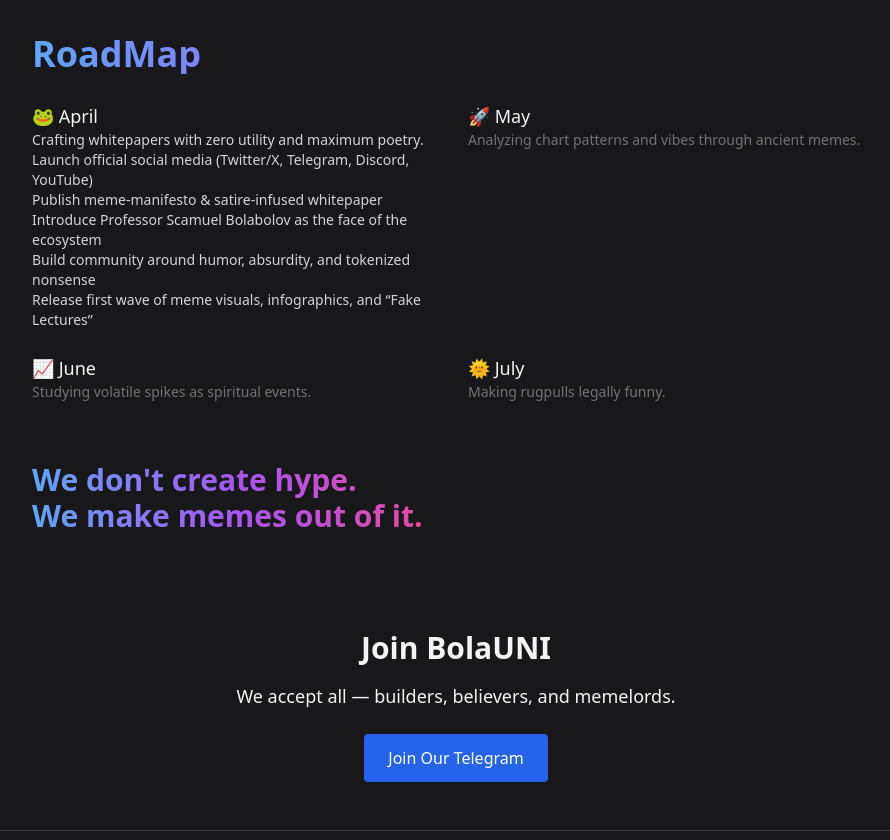
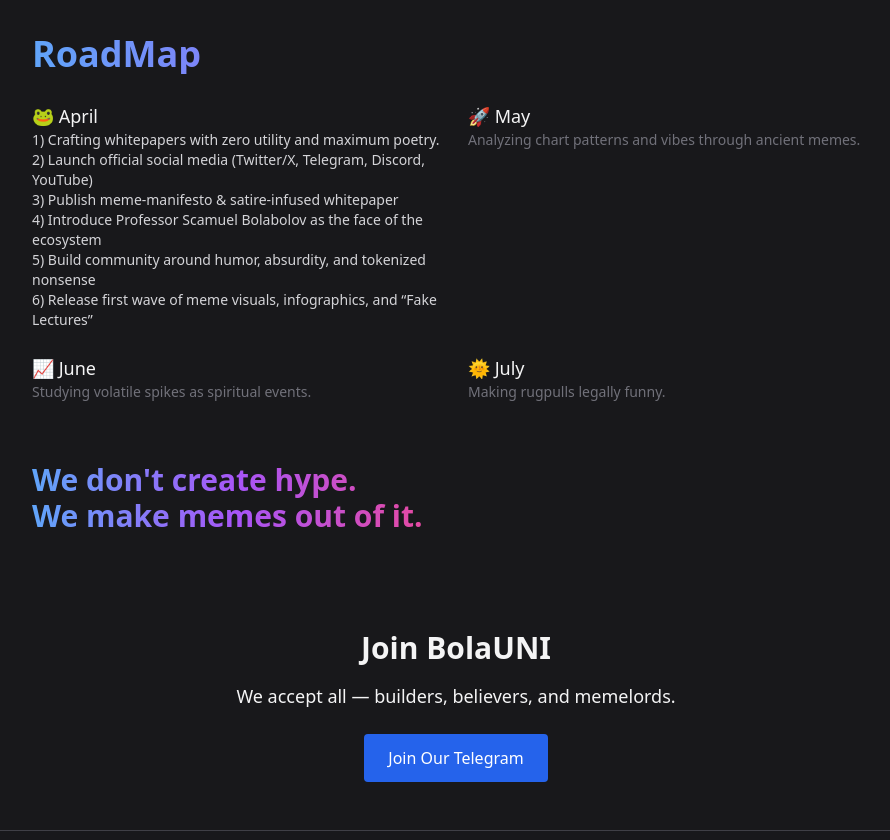
Before and after one commit to 3oDoP/BolaUNI, a plain HTML site: page index.html in a window 1280 px wide. Shown: the part 1000-1840 px from the top of the page, without its empty margins (184-1074 px from the left). Drawn offline with nearby package versions, Linux system fonts and the light colour scheme.

Commit message:
Update index.html

```diff
--- a/index.html
+++ b/index.html
@@ -58,17 +58,17 @@
         <div>
           <br>🐸 April
           <p class="text-sm text-zinc-300">
-            Crafting whitepapers with zero utility and maximum poetry.</p>
+            1) Crafting whitepapers with zero utility and maximum poetry.</p>
            <p class="text-sm text-zinc-300">
-            Launch official social media (Twitter/X, Telegram, Discord, YouTube)</p>
+            2) Launch official social media (Twitter/X, Telegram, Discord, YouTube)</p>
            <p class="text-sm text-zinc-300">
-            Publish meme-manifesto & satire-infused whitepaper</p>
+            3) Publish meme-manifesto & satire-infused whitepaper</p>
            <p class="text-sm text-zinc-300">
-            Introduce Professor Scamuel Bolabolov as the face of the ecosystem</p>
+            4) Introduce Professor Scamuel Bolabolov as the face of the ecosystem</p>
            <p class="text-sm text-zinc-300">
-            Build community around humor, absurdity, and tokenized nonsense</p>
+            5) Build community around humor, absurdity, and tokenized nonsense</p>
            <p class="text-sm text-zinc-300">
-            Release first wave of meme visuals, infographics, and “Fake Lectures”</p>
+            6) Release first wave of meme visuals, infographics, and “Fake Lectures”</p>
 
 
         </div>
```
